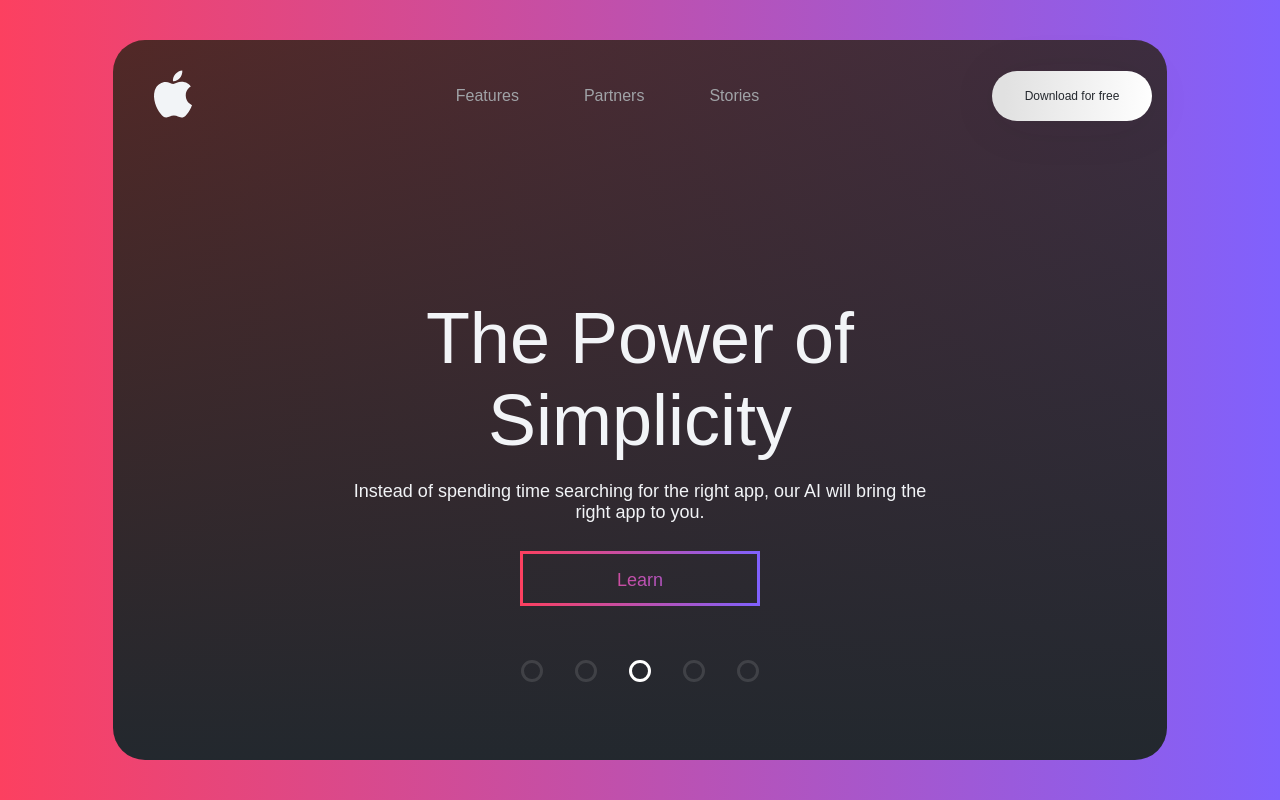
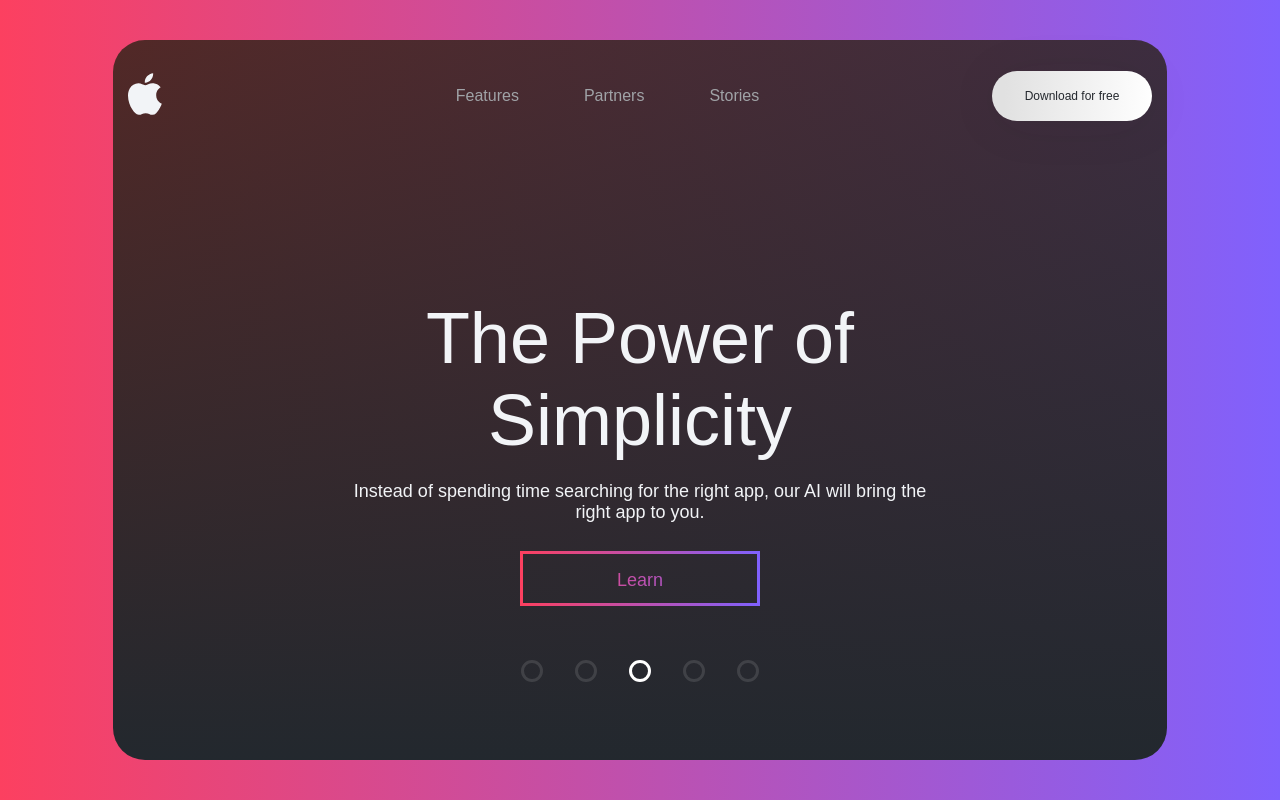
Before and after one commit to Tuljam/react-power-implicity, a React (Create React App) app: page / in a window 1280 px wide. Built offline with nearby package versions, Linux system fonts and the light colour scheme.

Commit message:
correct size of logo

```diff
--- a/src/components/Nav/navbar.scss
+++ b/src/components/Nav/navbar.scss
@@ -5,7 +5,6 @@
     height: 112px;
     display: grid;
     grid-template-columns: 1fr 2fr 1fr;
-
     @include mediaTablet {
       height: 90px;
     }
@@ -13,7 +12,7 @@
     @include mediaMobile {
       height: 100px;
       grid-template-columns: 1fr 1fr;
-      margin-bottom: 20px;
+      padding: 10px;
     }
   }
 
@@ -24,6 +23,7 @@
   }
 
   &__navigation {
+
     justify-self: center;
     align-self: center;
 
```
Also changed, not shown: src/assets/icon/logo.svg.
